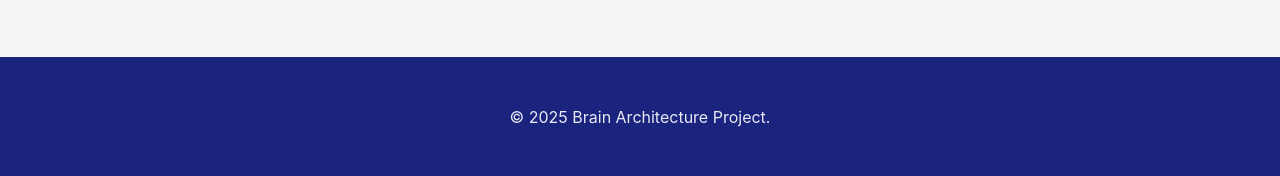
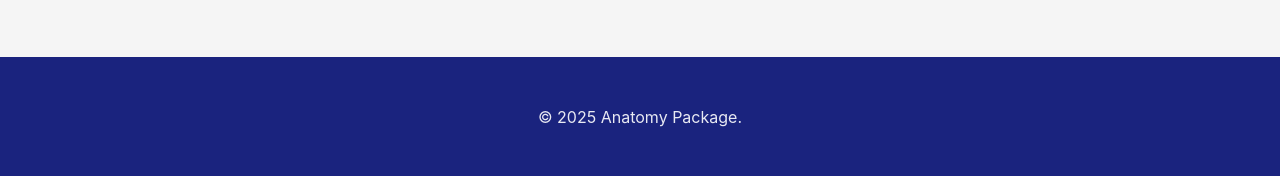
Before and after one commit to someshsb1/BICCN-Anatomy-Paper-Package, a Jekyll site: the page built from index.md, in a window 1280 px wide. Shown: the part 960-1136 px from the top of the page. Built offline with Jekyll 4.4.1, drawn with Linux system fonts in a browser that asks for light colours; comment, search, counter and statistics services are not loaded.

Commit message:
Update footer.html
Signed-off-by: Linus Manubens-Gil <linus.ma.gi@gmail.com>

```diff
--- a/_includes/footer.html
+++ b/_includes/footer.html
@@ -1,5 +1,5 @@
 <footer class="site-footer">
     <div class="footer-content">
-        <p>&copy; {{ site.time | date: '%Y' }} Brain Architecture Project.</p>
+        <p>&copy; {{ site.time | date: '%Y' }} Anatomy Package.</p>
     </div>
 </footer>
```
